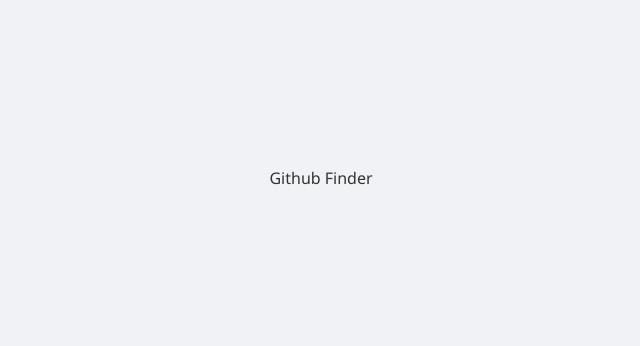
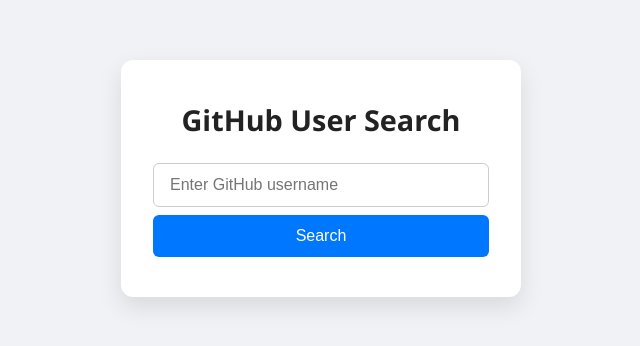
Before and after one commit to mostafizzfuad/github-finder, a React (Vite) app: page / in a window 1280 px wide. Shown: the part 222-568 px from the top of the page, without its empty margins (319-959 px from the left). Built offline with nearby package versions, Linux system fonts and the light colour scheme.

Commit message:
feat: make queries using useQuery hook

```diff
--- a/src/App.tsx
+++ b/src/App.tsx
@@ -1,5 +1,12 @@
+import UserSearch from "./components/UserSearch";
+
 const App = () => {
-	return <>Github Finder</>;
+	return (
+		<div className="container">
+			<h1>GitHub User Search</h1>
+			<UserSearch />
+		</div>
+	);
 };
 
 export default App;
--- /dev/null
+++ b/src/api/github.ts
@@ -0,0 +1,13 @@
+export const fetchGitHubUser = async (username: string) => {
+	const res = await fetch(`https://api.github.com/users/${username}`, {
+		headers: {
+			Authorization: `Bearer ${import.meta.env.VITE_GITHUB_TOKEN}`,
+		},
+	});
+
+	if (!res.ok) {
+		throw new Error("User not found");
+	}
+
+	return res.json();
+};
--- /dev/null
+++ b/src/components/UserCard.tsx
@@ -0,0 +1,23 @@
+import { FaGithub } from "react-icons/fa";
+import type { GitHubUser } from "../types";
+
+const UserCard = ({ user }: { user: GitHubUser }) => {
+	return (
+		<div className="user-card">
+			<img src={user.avatar_url} alt={user.name} className="avatar" />
+			<h2>{user.name || user.login}</h2>
+			<p className="bio">{user.bio}</p>
+			<a
+				href={user.html_url}
+				target="_blank"
+				rel="noopener noreferrer"
+				className="profile-btn"
+			>
+				<FaGithub />
+				View GitHub Profile
+			</a>
+		</div>
+	);
+};
+
+export default UserCard;
--- /dev/null
+++ b/src/components/UserSearch.tsx
@@ -0,0 +1,51 @@
+import { useState } from "react";
+import { useQuery } from "@tanstack/react-query";
+import { fetchGitHubUser } from "../api/github";
+import UserCard from "./UserCard";
+
+const UserSearch = () => {
+	const [username, setUsername] = useState(""); // ইনপুট ফিল্ডের জন্য
+	const [submittedUsername, setSubmittedUsername] = useState(""); // সার্চ ট্রিগার করার জন্য
+
+	// ডেটা ফেচিং লজিক
+	const { data, isLoading, error } = useQuery({
+		// ১. কুয়েরি কি (Query Key): এটি ক্যাশিংয়ের জন্য ইউনিক আইডি হিসেবে কাজ করে
+		queryKey: ["users", submittedUsername],
+
+		// ২. কুয়েরি ফাংশন: ডেটা ফেচ করার লজিক
+		queryFn: () => fetchGitHubUser(submittedUsername),
+
+		// ৩. শর্ত (Enabled): এটি তখনই রান করবে যখন submittedUsername খালি থাকবে না
+		enabled: !!submittedUsername,
+	});
+
+	// সাবমিট হ্যান্ডলার
+	const handleSubmit = (e: React.FormEvent<HTMLFormElement>) => {
+		e.preventDefault();
+		setSubmittedUsername(username.trim()); // ইনপুট ভ্যালু দিয়ে ট্রিগার সেট করা
+	};
+
+	return (
+		<>
+			{/* ফর্ম */}
+			<form onSubmit={handleSubmit} className="form">
+				<input
+					type="text"
+					value={username}
+					onChange={(e) => setUsername(e.target.value)}
+					placeholder="Enter GitHub username"
+				/>
+				<button type="submit">Search</button>
+			</form>
+
+			{/* লোডিং এবং এরর স্টেট */}
+			{isLoading && <p className="status">Loading...</p>}
+			{error && <p className="status error">{error.message}</p>}
+
+			{/* ডেটা দেখানো (User Card) */}
+			{data && <UserCard user={data} />}
+		</>
+	);
+};
+
+export default UserSearch;
--- /dev/null
+++ b/src/types.ts
@@ -0,0 +1,7 @@
+export type GitHubUser = {
+	login: string;
+	name: string;
+	avatar_url: string;
+	html_url: string;
+	bio: string;
+};
```
Also changed, not shown: 1 other file (tests, documents, lock files or other folders).
